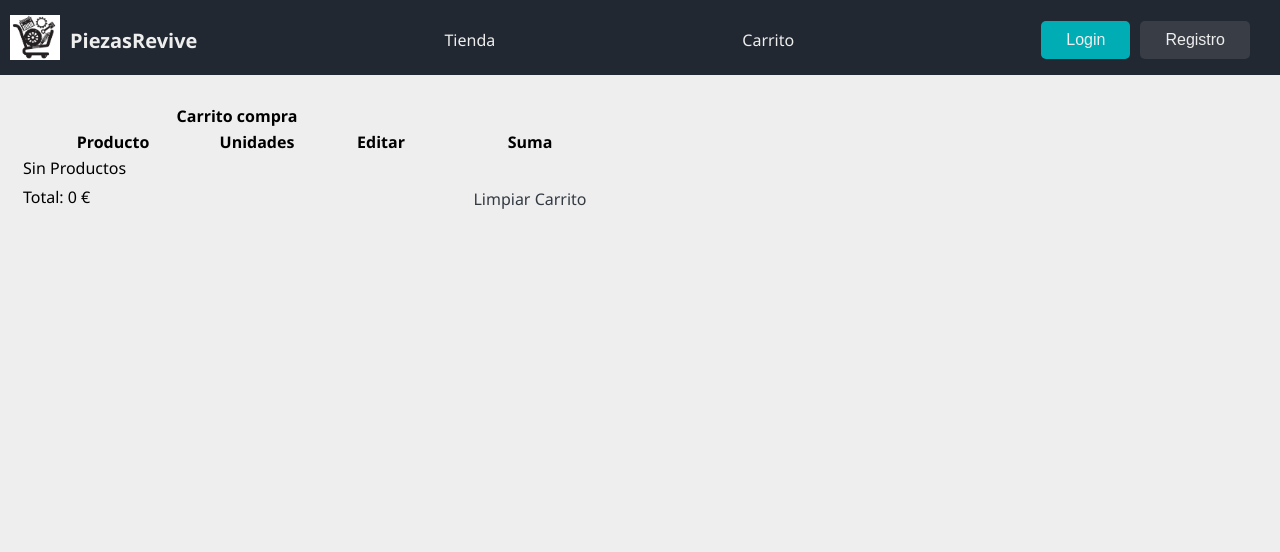
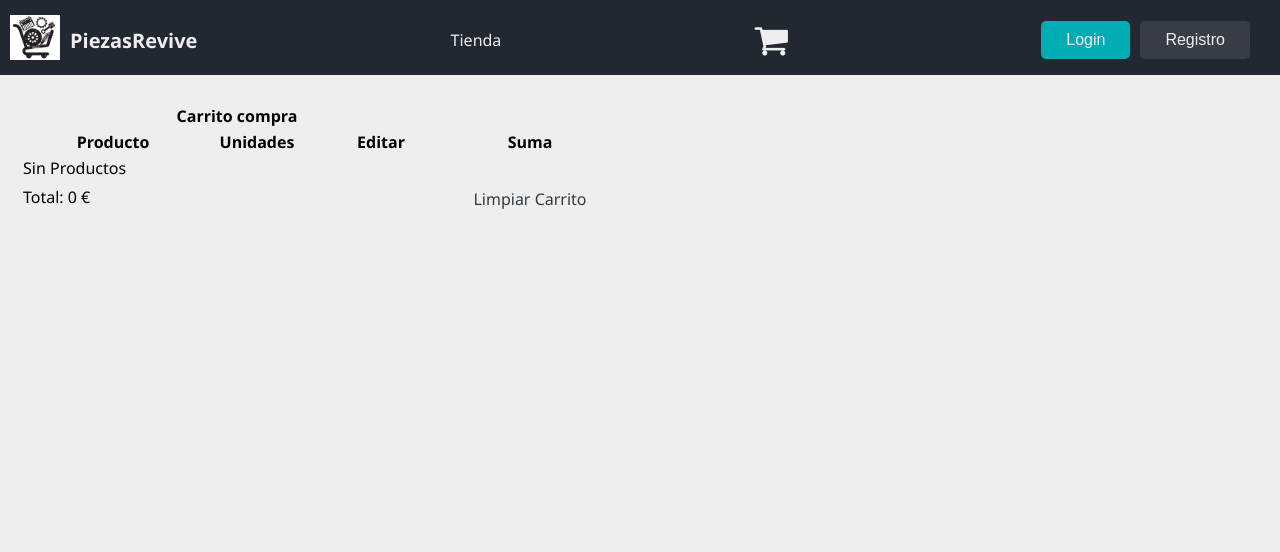
Before and after one commit to diegarlin/piezasRevive, a Django app: page /carrito/ in a window 1280 px wide. Shown: the top 552 px of the page. Run offline with Django 4.2, Linux system fonts and the light colour scheme; some libraries are stand-ins or nearby versions.

Commit message:
chore: Cambio de estilo del carrito

```diff
--- a/piezasRevive/templates/piezasRevive/base.html
+++ b/piezasRevive/templates/piezasRevive/base.html
@@ -10,6 +10,7 @@
     <link rel="stylesheet" href="https://cdn.jsdelivr.net/npm/sweetalert2@10">
     <script src="https://cdn.jsdelivr.net/npm/sweetalert2@10"></script>
     <link rel="stylesheet" type="text/css" href="{% static 'piezasRevive/css/styles.css' %}">
+    <link rel="stylesheet" href="https://cdnjs.cloudflare.com/ajax/libs/font-awesome/4.7.0/css/font-awesome.min.css">
 </head>
 <body>
 
@@ -23,7 +24,7 @@
                 <a href="/product">Tienda</a>
             </div>
             <div>
-                <a href="/carrito">Carrito</a>
+                <a href="/carrito"><i class="fa fa-shopping-cart" style="font-size:36px"></i></a>
             </div>
             <div class="button-container">
                 {% if user.is_authenticated %}
```
